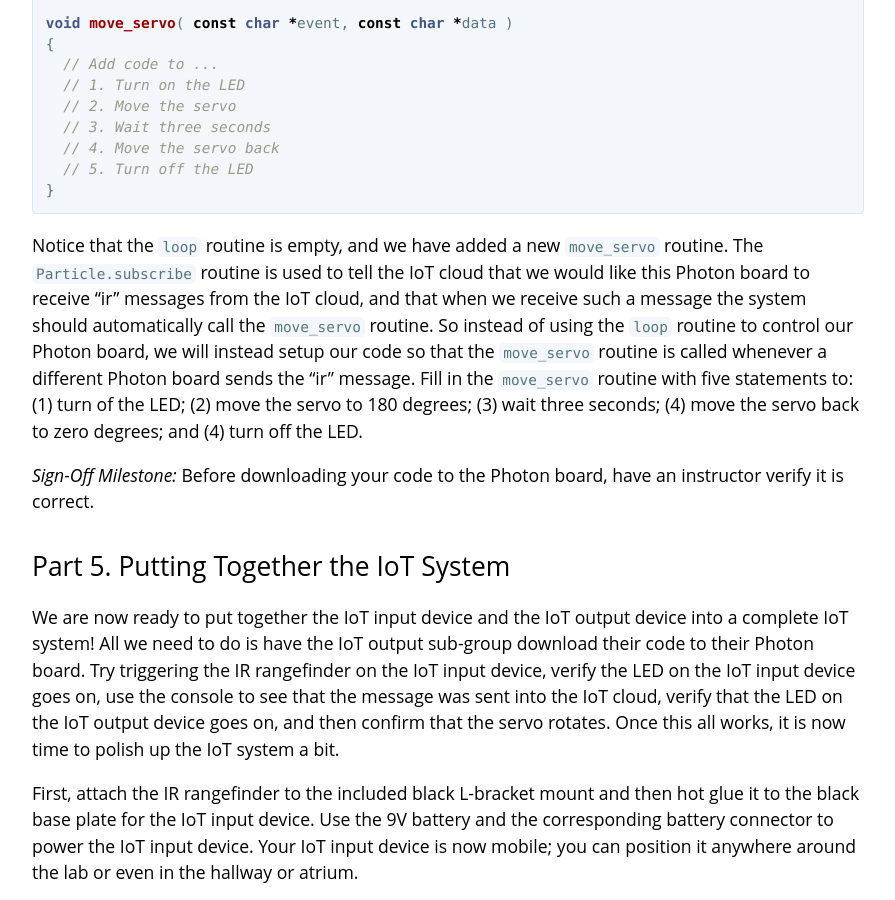
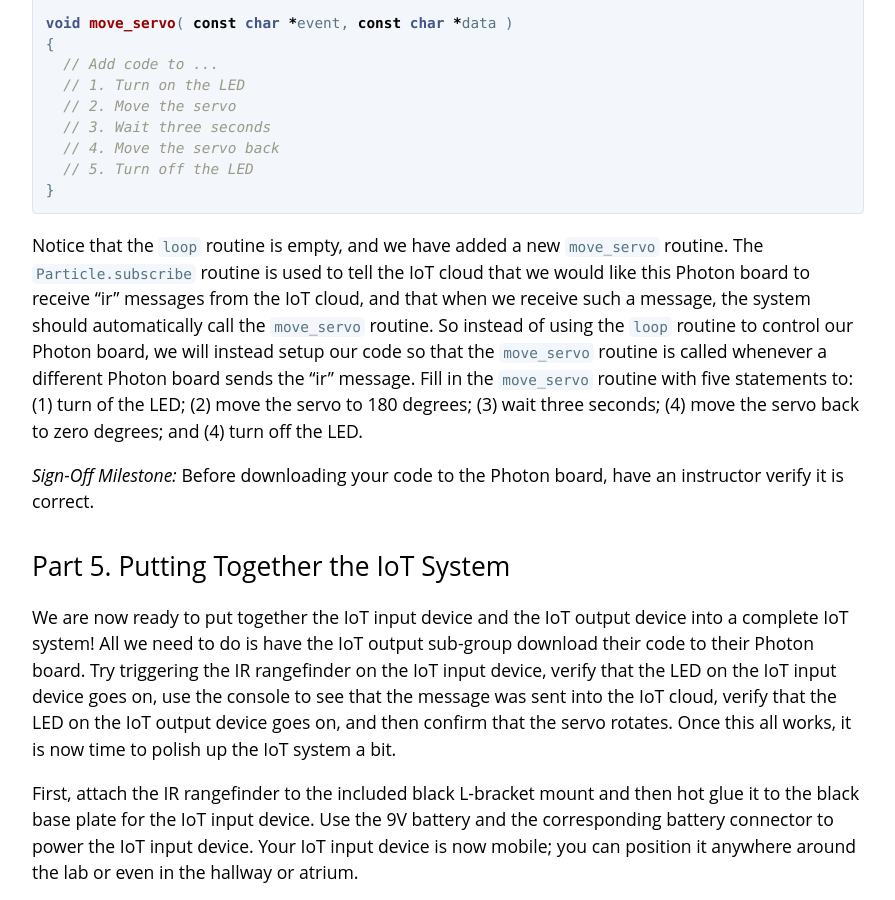
Before and after one commit to cornell-brg/engrg1050-mini-lab, a Jekyll site: the page built from docs/index.md, in a window 1280 px wide and 900 px high, scrolled down 12404 px. Shown: the whole window, without its empty margins (192-1087 px from the left). Built offline with Jekyll 4.4.1, drawn with Linux system fonts in a browser that asks for light colours; our own code applies the rules of GitHub Pages for plain Markdown files; some of the changed text lies outside the part shown.

Commit message:
small typo fixes

```diff
--- a/docs/index.md
+++ b/docs/index.md
@@ -488,7 +488,7 @@ void move_servo( const char *event, const char *data )
 Notice that the `loop` routine is empty, and we have added a new
 `move_servo` routine. The `Particle.subscribe` routine is used to tell
 the IoT cloud that we would like this Photon board to receive "ir"
-messages from the IoT cloud, and that when we receive such a message the
+messages from the IoT cloud, and that when we receive such a message, the
 system should automatically call the `move_servo` routine. So instead of
 using the `loop` routine to control our Photon board, we will instead
 setup our code so that the `move_servo` routine is called whenever a
@@ -506,7 +506,7 @@ Part 5. Putting Together the IoT System
 We are now ready to put together the IoT input device and the IoT output
 device into a complete IoT system! All we need to do is have the IoT
 output sub-group download their code to their Photon board. Try
-triggering the IR rangefinder on the IoT input device, verify the LED on
+triggering the IR rangefinder on the IoT input device, verify that the LED on
 the IoT input device goes on, use the console to see that the message was
 sent into the IoT cloud, verify that the LED on the IoT output device
 goes on, and then confirm that the servo rotates. Once this all works, it is now time to polish up the IoT system a bit.
```
Also changed, not shown: other parts of docs/index.md (+1 -1 lines).
